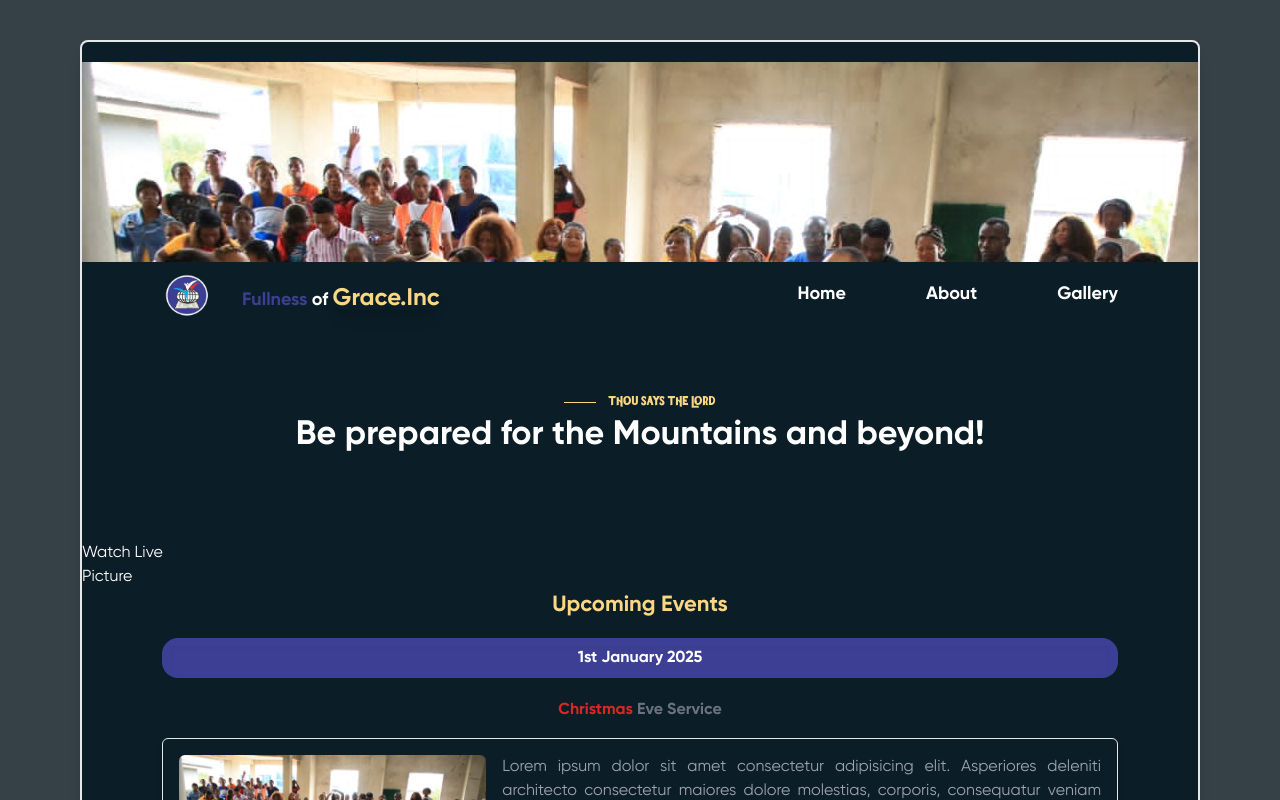
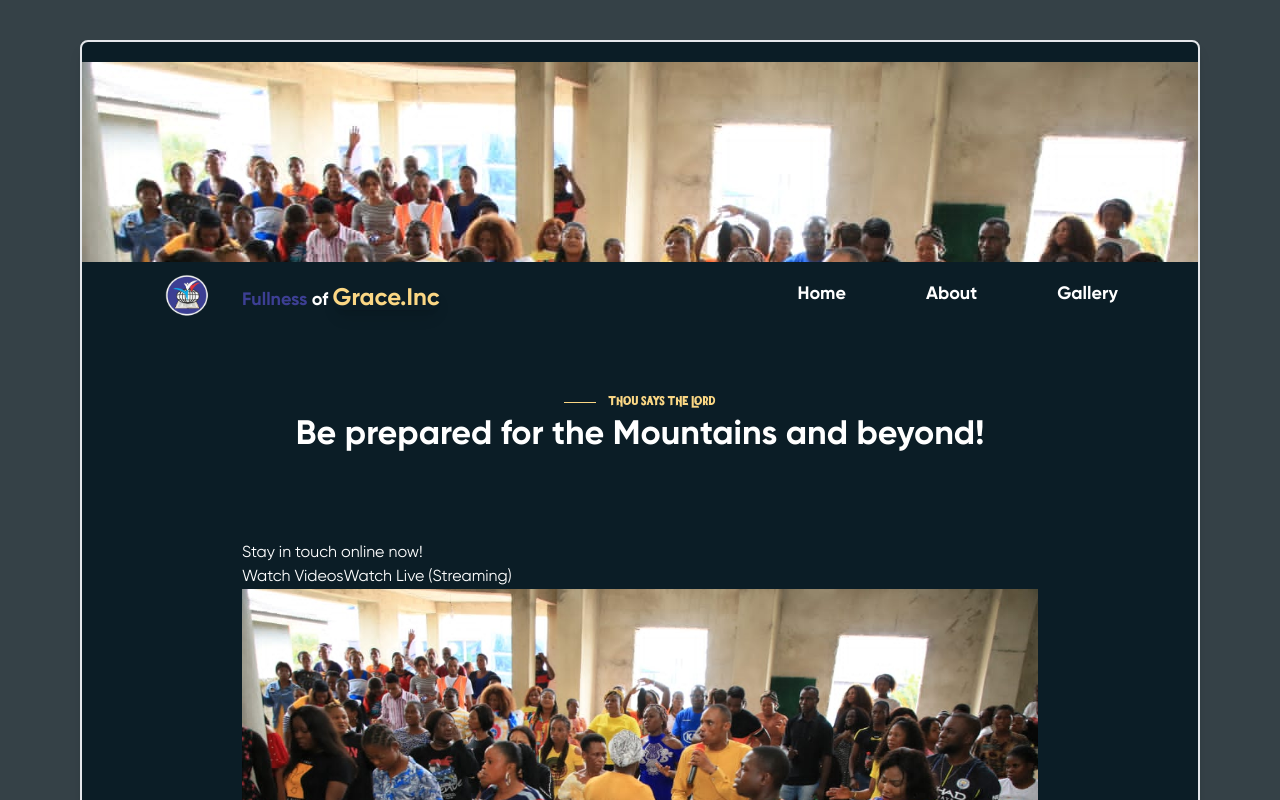
Before and after one commit to phoenix-da-phenom/church-app, a React (Create React App) app: page / in a window 1280 px wide. Shown: the top 800 px of the page. Built offline with nearby package versions, Linux system fonts and the light colour scheme.

Commit message:
Watch Live

```diff
--- a/src/Components/WatchLive.jsx
+++ b/src/Components/WatchLive.jsx
@@ -2,15 +2,16 @@ import React from "react";
 
 export default function WatchLive() {
   return (
-    <div>
-      <div>
-        <div>
-            <h1>Watch Live</h1>
+    <div className="container">
+      <h2 className="container">Stay in touch online now!</h2>
+      <div className="container">
+        <div id="buttons">
+           <button>Watch Videos</button>
+          <button>Watch Live {"(Streaming)"}</button>
+        </div>
+        <div id="image">
 
-        </div>
-        <div>
-
-          <p>Picture</p>
+          <img src='./Image/archive/PHOTO-2022-11-20-12-38-28.jpg' alt='image' />
         </div>
       </div>
     </div>
```
